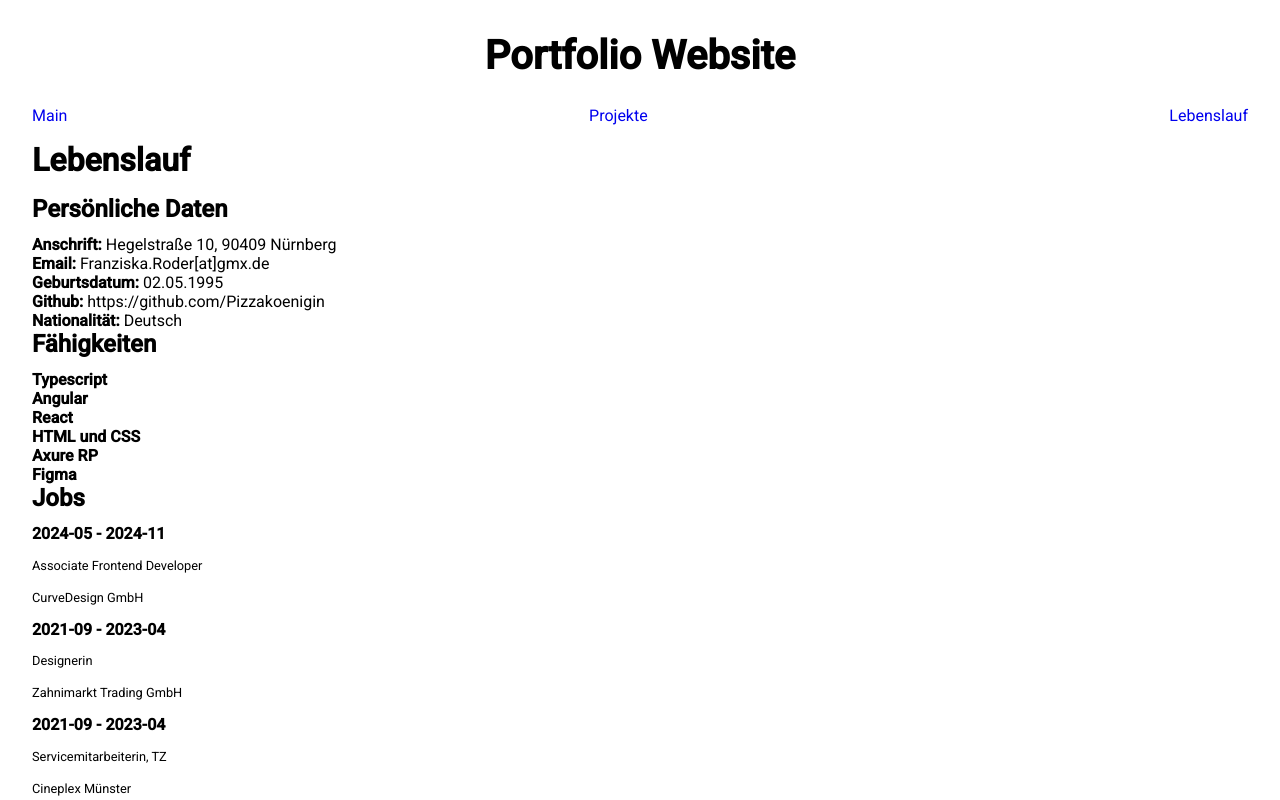
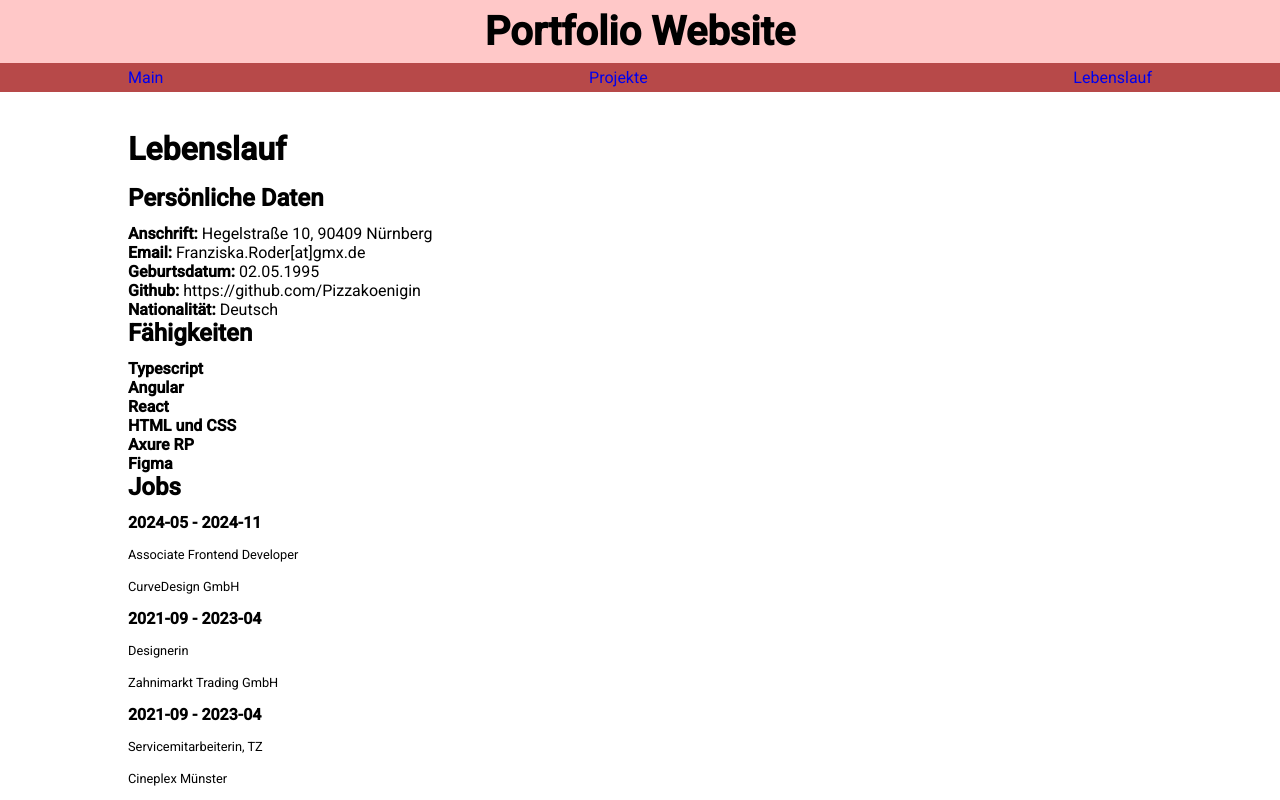
Before and after one commit to Pizzakoenigin/portfolio-app, an Angular app: page /lebenslauf in a window 1280 px wide. Shown: the top 800 px of the page. Built offline with nearby package versions, Linux system fonts and the light colour scheme.

Commit message:
style, add frogame

```diff
--- a/src/app/app.component.css
+++ b/src/app/app.component.css
@@ -1,5 +1,23 @@
+
+
+.header {
+    background-color: var(--nav-background-color);
+    /* padding: 1em 5em; */
+}
+
 h1 {
     text-align: center;
+    margin: 0;
+    padding: 0.2em 0;
+}
+
+.navBar {
+   background-color: var(--nav-navbar-color);
+   padding: 5px 10%;
+}
+
+ul {
+    margin: 0;
 }
 
 .navBar ul {
@@ -8,7 +26,8 @@ h1 {
     justify-content: space-between;
     padding: 0;
 
+
     li a{
-        text-decoration: none;
+
     }
 }
--- a/src/app/app.component.html
+++ b/src/app/app.component.html
@@ -1,3 +1,4 @@
+<div class="header">
   <h1>Portfolio Website</h1>
   <nav class="navBar">
     <ul>
@@ -6,5 +7,7 @@
       <li><a routerLink="/lebenslauf" routerLinkActive="active" ariaCurrentWhenActive="page"> Lebenslauf</a></li>
     </ul>
   </nav>
+</div>
+
 
 <router-outlet />
--- a/src/app/content-about.ts
+++ b/src/app/content-about.ts
@@ -1,4 +1,6 @@
 export const about = [{
     head: 'Willkommen',
-    content: 'Hier steht irgendwelcher Text'
+    content: `Mein Name ist Franziska Roder. Auf den folgenden Seiten findet Ihr meine Arbeiten als Web-Entwicklerin und Informationen über mich. 2021 habe ich meinen Bachelor in Mediendesign an der FH Münster erworben. Am liebsten erstelle ich Grafiken, Layouts und Benutzeroberflächen für digitale Anwendungen. 2020 verbrachte ich ein Erasmus-Stipendium Semester in Lissabon, wo ich Game & App Development studierte. Meine Bachelorarbeit war ein online Endless Runner, der mit 1,0 bewertet wurde. Danach setze ich die gewonnenen Fähigkeiten und meine grundlegenden Kenntnisse der Programmierung für die Entwicklung kleinerer Casual Games und Web Projekte ein. Dafür benutze ich Figma, Framer, HTML und CSS.
+Anfang 2024 habe ich eine dreimonatige Weiterbildung in Javascript und dem React-Framework mit sehr guten Ergebnissen abgeschlossen. HTML und CSS beherrsche ich sicher. Von Mai bis November 2024 habe ich als Associate Frontend Developer gearbeitet.
+`
 }]
--- a/src/app/content-projects.ts
+++ b/src/app/content-projects.ts
@@ -32,7 +32,22 @@ export const projects =
             },
 
         ]
-    }, {
+    },
+    {
+        name: "Frogame",
+        category: "Games",
+        description: ` Im Wintersemester 2019/2020 studierte ich für ein Erasmussemester Game and App Development an der IADE Lissabon. Gemeinsam mit einem Kommilitonen entwickelte ich ein PC Spiel. Dieses wurde mit der Lua Scripting Language und dem Löve 2D Framework programmiert. Frogame ist das Abschlussprojekt des Semesters.
+Unter diesem <a href="https://franziskadillinger.itch.io/frogame">Link</a>  kann das Spiel gedownloaded werden. `,
+        photos: [
+            {
+                path: "images/frogame/frogame0.png"
+            },
+            {
+                path: "images/frogame/frogame1.png"
+            },
+        ]
+    },
+    {
         name: "Black Jack",
         category: "Games",
         description: "Eine Black Jack Variante im Browser. Mehrere Spieler können gleichzeitig am selben Bildschrim gegeneinander spielen.",
--- a/src/app/cv/cv.component.html
+++ b/src/app/cv/cv.component.html
@@ -1,3 +1,4 @@
+<div class="container">
     <h2>Lebenslauf</h2>
 
     <div>
@@ -14,6 +15,7 @@
                 <strong>{{ skill }}</strong>
             </div>
         </div>
+        <a href=""></a>
 
         <div>
             <h3>Jobs</h3>
@@ -57,3 +59,5 @@
             </div>
         </div>
     </div>
+
+</div>
--- a/src/app/main/main.component.html
+++ b/src/app/main/main.component.html
@@ -1,5 +1,7 @@
-<div *ngFor="let about of about">
-    <h2>{{about.head}}</h2>
-    <p>{{about.content}}</p>
+<div class="container">
+    <div *ngFor="let about of about">
+        <h2>{{about.head}}</h2>
+        <p>{{about.content}}</p>
 
+    </div>
 </div>
--- a/src/app/projects/projects.component.css
+++ b/src/app/projects/projects.component.css
@@ -1,8 +1,37 @@
 .photos {
+    /* display: grid;
+    gap: 0.5em;
+    grid-template-columns: repeat(auto-fit, minmax(240px, 1fr)); */
+    /* flex-direction: row;
+    flex-wrap: wrap; */
+
+    display: grid;
+    gap: 1rem;
+    grid-template-columns: repeat(auto-fit, minmax(240px, 1fr));
+    /* width: 80vw; */
+    /* margin: 1em auto; */
+
+
+}
+
+.photo {
+    /* display: flex;
+    flex-direction: column;
+    justify-content: flex-end;
+    justify-content: space-between;
+    position: relative; */
+
     display: flex;
-    flex-direction: row;
-    flex-wrap: wrap;
-    gap: 0.5em;
+    flex-direction: column;
+    justify-content: flex-end;
+    justify-content: space-between;
+    position: relative;
+    /* padding: 1em; */
+    /* border-radius: 0.8em; */
+
+    filter: drop-shadow(0 0 0.35rem rgb(64, 64, 64));
+    /* border: 1px solid var(--bright-violet); */
+    transition: all 0.3s ease-in;
 }
 
 .project {
--- a/src/app/projects/projects.component.html
+++ b/src/app/projects/projects.component.html
@@ -6,7 +6,7 @@
             <div *ngFor="let project of getProjectsByCategory(category)" class="project">
                 <h4>{{project.name}}</h4>
                 <div class="photos">
-                    <div *ngFor="let photo of project.photos">
+                    <div *ngFor="let photo of project.photos" class="photo">
                         <img [src]="photo.path" alt="{{project.name}}">
                     </div>
                 </div>
--- a/src/styles.css
+++ b/src/styles.css
@@ -1,4 +1,10 @@
 /* You can add global styles to this file, and also import other style files */
+
+:root {
+    --nav-background-color: rgba(255, 90, 90, 0.332);
+    --nav-navbar-color: rgba(153, 21, 21, 0.704);
+
+}
 
 html,
 body {
@@ -6,12 +12,12 @@ body {
 }
 
 body {
-    margin: 2em;
+    margin: 0;
     font-family: Roboto, "Helvetica Neue", sans-serif;
 }
 
 img {
-    max-width: 20vw;
+    /* max-width: 20vw; */
 }
 
 h1 {
@@ -39,7 +45,21 @@ p {
     line-height: 1.5em;
 }
 
+a {
+     text-decoration: none;
+}
+
+a:active {
+    color: rgb(144, 198, 36);
+    text-decoration: underline;
+}
+
+a:visited {
+    color: black;
+}
+
 .container {
-    padding: 0 10%;
+    padding: 3% 10%;
     max-width: fit-content;
+    padding-bottom: 1em;
 }
```
Also changed, not shown: public/images/frogame/frogame0.png (added), public/images/frogame/frogame1.png (added). Lines whose indentation alone changed are shown as unchanged.
